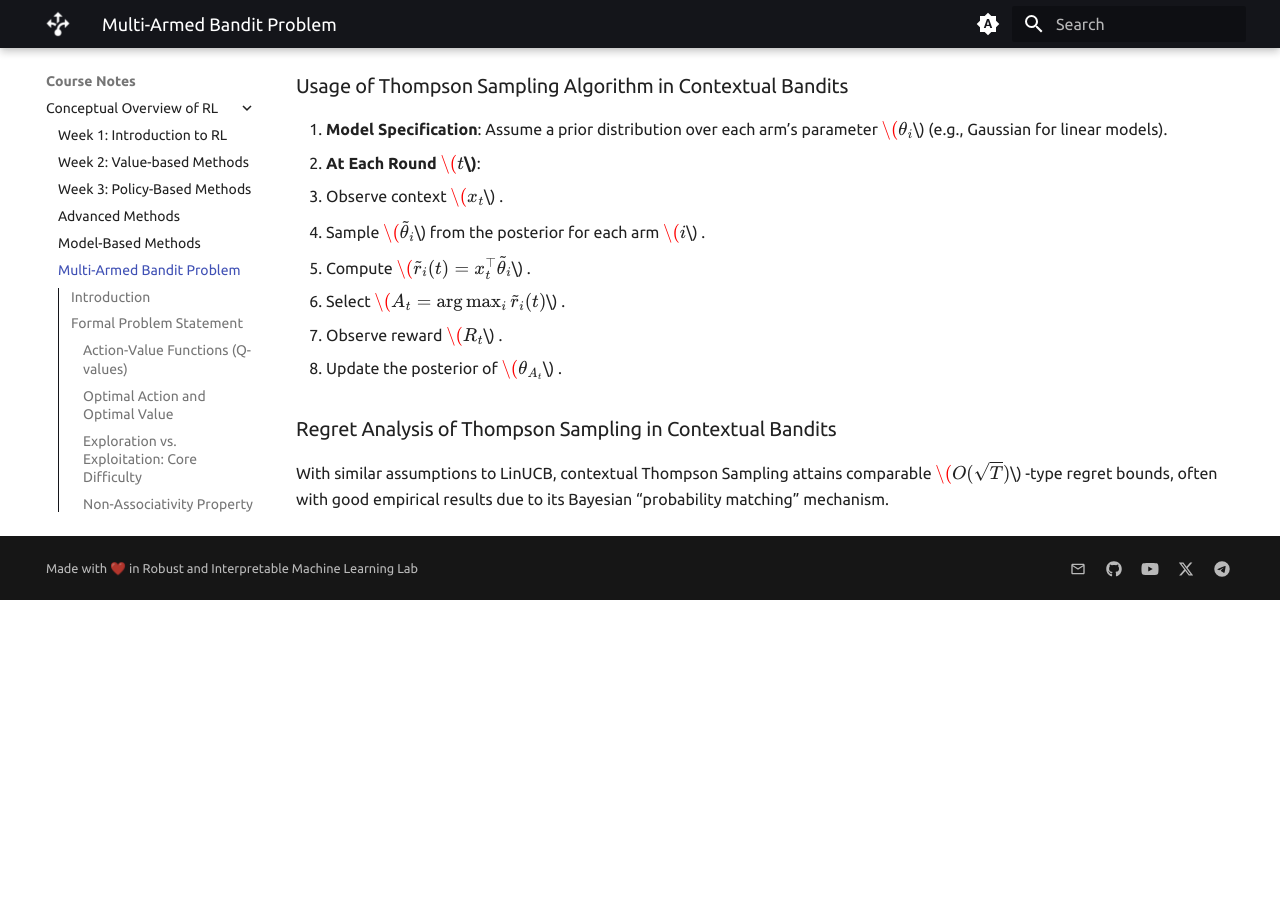
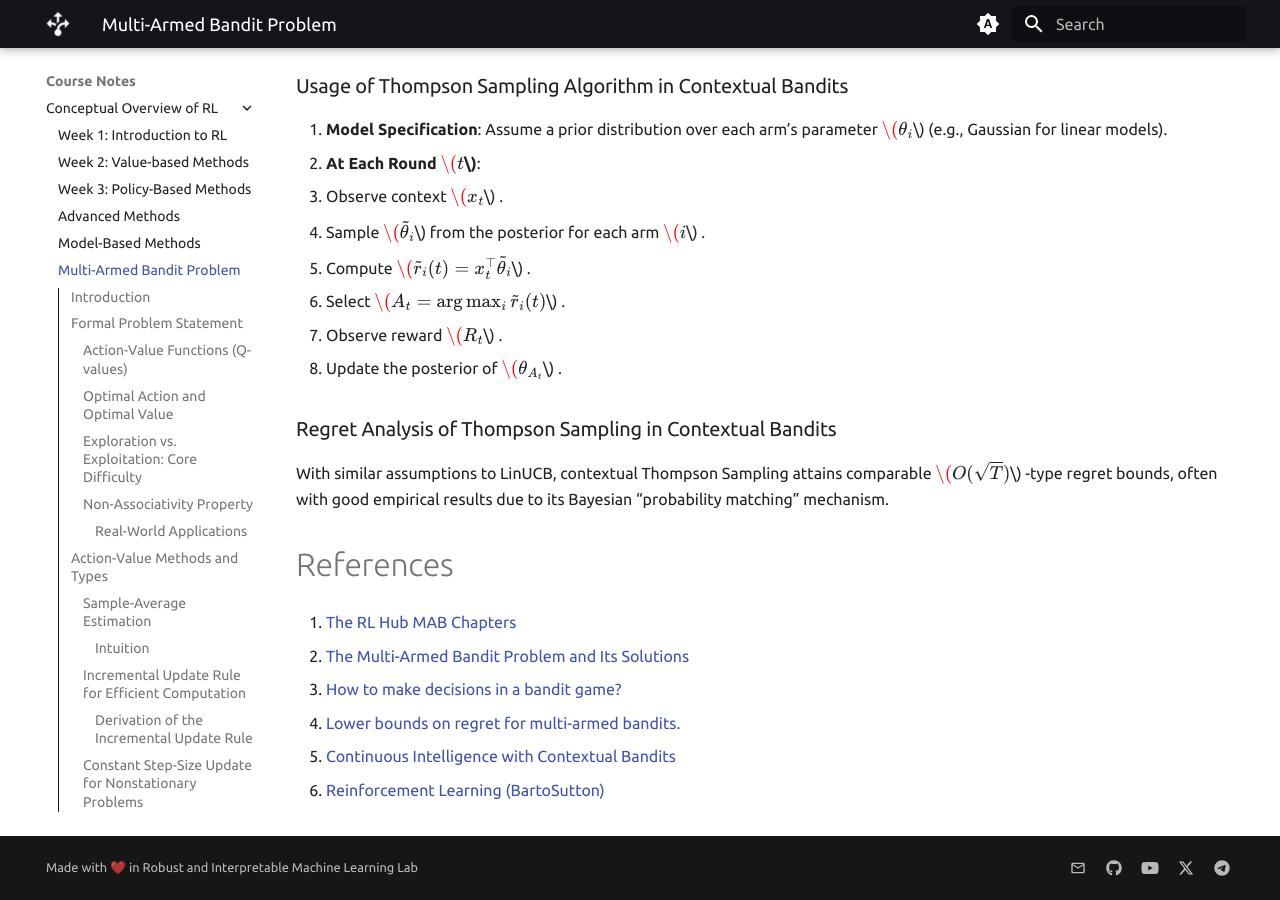
Before and after one commit to DeepRLCourse/DeepRLCourse.github.io, an MkDocs documentation site: the page built from docs/course_notes/bandits.md, in a window 1280 px wide and 900 px high, scrolled down 29977 px. Built offline with MkDocs 1.6.1 and Material for MkDocs 9.7.7, drawn with Linux system fonts in a browser that asks for light colours; some web fonts are replaced; before the commit the page ends 30577 px from its top, so only the background shows below that.

Commit message:
Update bandits.md

```diff
--- a/docs/course_notes/bandits.md
+++ b/docs/course_notes/bandits.md
@@ -1011,3 +1011,18 @@ Thompson Sampling (TS) can also be extended to **contextual** bandits by placing
 ### Regret Analysis of Thompson Sampling in Contextual Bandits
 
 With similar assumptions to LinUCB, contextual Thompson Sampling attains comparable $\(O(\sqrt{T})\)$ -type regret bounds, often with good empirical results due to its Bayesian “probability matching” mechanism.
+
+
+# References
+
+1. [The RL Hub MAB Chapters](https://the-rl-hub.github.io/Pages/2-smab/smab.html)
+
+2. [The Multi-Armed Bandit Problem and Its Solutions](https://lilianweng.github.io/)
+
+3. [How to make decisions in a bandit game?](https://www.chenyi-li.com/posts/sequence_decision/)
+
+4. [Lower bounds on regret for multi-armed bandits.](https://www.stat.berkeley.edu/~bartlett/courses/2014fall-cs294stat260/lectures/bandit-lower-bound-notes.pdf)
+
+5. [Continuous Intelligence with Contextual Bandits](https://ambiata.com/blog/2020-06-03-intro-contextual-bandits/)
+
+6. [Reinforcement Learning (BartoSutton)](https://www.andrew.cmu.edu/course/10-703/textbook/BartoSutton.pdf)
```
